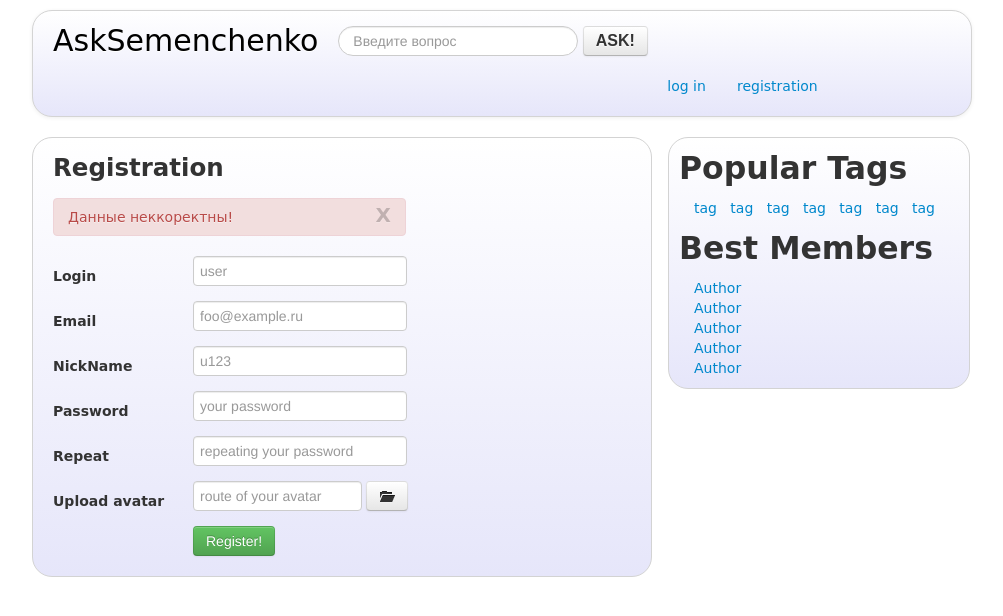
After one commit to SiiTP/ask_Semenchenko, a Django app: page /register/ in a window 1280 px wide. The commit adds this page. Shown: the top 616 px of the page, without its empty margins (138-1141 px from the left). Run offline with Django 3.2, Linux system fonts and the light colour scheme; some libraries are stand-ins or nearby versions.

Commit message:
create all static templates

```diff
--- a/ask_Semenchenko/urls.py
+++ b/ask_Semenchenko/urls.py
@@ -12,6 +12,8 @@ urlpatterns = patterns('',
     url(r'^$', main, name='main page'),
     url(r'^ask/$', ask, name='asking'),
     url(r'^question/$', question, name='question1'),
+    url(r'^login/$', login, name='login'),
+    url(r'^register/$', register, name='register'),
     url(r'^image/$', image, name='abTesting'),
     url('^hello/$', hello),
     url('^postget/$', postget),
--- a/ask_Semenchenko/views.py
+++ b/ask_Semenchenko/views.py
@@ -45,6 +45,11 @@ def ask(request):
 def question(request):
     return render(request, 'question.html', {})
 
+def login(requset):
+    return render(requset, 'login.html', {})
+
+def register(requset):
+    return render(requset, 'register.html', {})
 
 def image(request):
     return render(request, 'image.html', {})
--- a/static/styles/baseStyle.css
+++ b/static/styles/baseStyle.css
@@ -3,7 +3,6 @@
     border-radius: 20px;
     background-image: linear-gradient(to bottom, white, lavender);
 }
-
     .registrationWind_Unregistered {
         float: right;
         margin: 10px;
@@ -11,7 +10,6 @@
         margin-right: 0px;
         width: 32%;
     }
-
     .registrationWind_Registered {
         float: right;
         margin: 10px;
--- /dev/null
+++ b/static/styles/registerStyle.css
@@ -0,0 +1,9 @@
+.registerColumn {
+    border: solid 1px lightgray;
+    border-radius: 20px;
+    background-image: linear-gradient(to bottom, white, lavender);
+}
+
+.registerInputField {
+    width: 200px;
+}
--- a/templates/base.html
+++ b/templates/base.html
@@ -5,28 +5,24 @@
     			<meta name="viewport" content="width=device-width, initial-scale=1.0">
     			<link rel="stylesheet" href="/bootstrap/css/bootstrap.min.css"/>
     			<link rel="stylesheet" href="/styles/baseStyle.css"/>
-
                 {% block head %}
                 {% endblock %}
     			<script src="/jquery.js"></script>
     	</head>
     	<body style="font-family: DejaVu Sans">
-    		<div class="container">
+    		<div class="container" style="padding-bottom: 10px">
                     <div style="margin-top: 10px; " class="navbar">
                         <div class="navbar-inner myNavbar">
                             <div class="textTitle" href="#">AskSemenchenko</div>
-                            <!--li class="divider-vertical"></li-->
+
                             <form class="navbar-form form-search pull-left" style="margin-top: 10px">
-                                <input type="text" class="input-medium search-query" placeholder = "Введите вопрос"/>
+                                <input type="text" class="input-large search-query" placeholder = "Введите вопрос"/>
                                 <button type="submit" class="btn">
                                     <div class="textAsk">
                                         ASK!
                                     </div>
                                 </button>
                             </form>
-                            <!--form action="/main/" method="get">
-                                <input id="regVariant" type="str" name="regVariant">
-                            </form-->
                             {% block registrationForm %}
                             <div class="registrationWind_Unregistered">
                                 <div class="row" style="margin-top: 0px; margin-left: 0px">
@@ -48,19 +44,18 @@
 					<div class="span4" id="rightcolumn">
 						<h2 class="marginsLeftTop">Popular Tags</h2>
 							<ul>
-								<a>tag1</a>
-                                <br>
-								<a>tag2</a>
-                                <br>
-								<a>tag3</a>
+								{% for a  in "abcdefg" %}
+                                    <a>tag</a>
+                                    &nbsp;
+                                {% endfor %}
 							</ul>
-                        <h2 class="marginsLeftTop">Popular Autors</h2>
+                        <h2 class="marginsLeftTop">Best Members</h2>
                             <ul>
-								<a>Shildt</a>
-                                <br>
-								<a>Neigel</a>
-                                <br>
-								<a>Flanagan</a>
+                                {% for a  in "abcde" %}
+                                    <a>Author</a>
+                                    <br>
+                                {% endfor %}
+
 							</ul>
 					</div>
     			</div>
--- a/templates/main.html
+++ b/templates/main.html
@@ -30,8 +30,8 @@
         {% for i in "abcd" %}
             <div class="question">
                 <div class="leftPartQuestion">
-                    <div class="item">
-                        <img style="padding: 10px" src="http://lorempixel.com/90/90/">
+                    <div class="item" style="margin: 10px; width: 90px; height: 90px; border: solid 1px lightgray;">
+                        <imgsrc="http://lorempixel.com/90/90/">
                     </div>
                     <div class="rating">
                         <p align="center">
--- /dev/null
+++ b/templates/register.html
@@ -0,0 +1,40 @@
+{% extends 'base.html' %}
+{% block head %}
+    <link rel="stylesheet" href="/styles/registerStyle.css"/>
+{% endblock %}
+{% block content %}
+    <div class="registerColumn">
+        <h3 style="margin-left: 20px">Registration</h3>
+        <div class="alert alert-error" style="margin-left: 20px; width: 302px">
+            <a class="close" href="#" data-dismiss="alert">X</a>Данные неккоректны!
+        </div>
+        <form>
+            <label>
+                <h5 class="span2">Login</h5>
+                <input type="text" class="registerInputField" placeholder="user">
+            </label>
+            <label>
+                <h5 class="span2">Email</h5>
+                <input type="email" class="registerInputField" placeholder="foo@example.ru">
+            </label>
+            <label>
+                <h5 class="span2">NickName</h5>
+                <input type="text" class="registerInputField" placeholder="u123">
+            </label>
+            <label>
+                <h5 class="span2">Password</h5>
+                <input type="password" class="registerInputField" placeholder="your password">
+            </label>
+            <label>
+                <h5 class="span2">Repeat</h5>
+                <input type="password" class="registerInputField" placeholder="repeating your password">
+            </label>
+            <label>
+                <h5 class="span2">Upload avatar</h5>
+                <input type="text" style="width: 155px; margin-bottom: 0px" placeholder="route of your avatar">
+                <button class="btn "><span class="icon-folder-open"></span></button>
+            </label>
+            <button type="submit" class="btn btn-success" style="margin-top: 10px">Register!</button>
+        </form>
+    </div>
+{% endblock %}
```
Also changed, not shown: static/styles/loginStyle.css (added, +13 -0 lines), static/styles/questionStyle.css (+18 -1 lines), templates/login.html (added, +24 -0 lines), templates/question.html (+15 -12 lines). Lines whose indentation alone changed are shown as unchanged.
